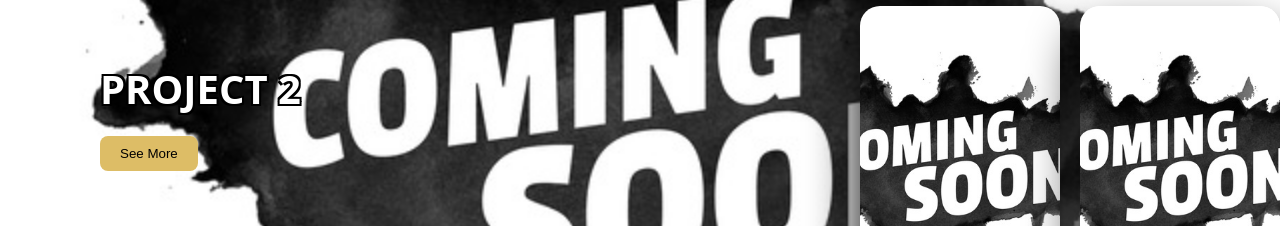
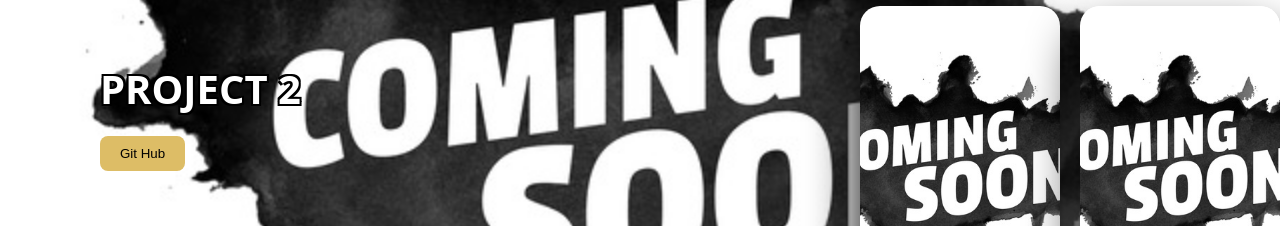
Before and after one commit to NisalkaJay/Portfolio, a React (Vite) app: page / in a window 1280 px wide. Shown: the part 2720-2946 px from the top of the page. Built offline with nearby package versions, Linux system fonts and the light colour scheme.

Commit message:
Updated Projects component and multiple CSS modules

```diff
--- a/src/components/Projects.jsx
+++ b/src/components/Projects.jsx
@@ -44,28 +44,28 @@ const Projects = () => {
           <div className={styles.projectsSliderContent}>
             <div className={styles.projectsSliderName}>project 1</div>
             <div className={styles.projectsSliderDescription}></div>
-            <button className={styles.projectsSliderButton}>See More</button>
+            <button className={styles.projectsSliderButton}>Git Hub</button>
           </div>
         </div>
         <div className={styles.projectsSliderItem} style={{ backgroundImage: `url(${img4})` }}>
           <div className={styles.projectsSliderContent}>
             <div className={styles.projectsSliderName}>project 2</div>
             <div className={styles.projectsSliderDescription}></div>
-            <button className={styles.projectsSliderButton}>See More</button>
+            <button className={styles.projectsSliderButton}>Git Hub</button>
           </div>
         </div>
         <div className={styles.projectsSliderItem} style={{ backgroundImage: `url(${img4})` }}>
           <div className={styles.projectsSliderContent}>
             <div className={styles.projectsSliderName}>project 3</div>
             <div className={styles.projectsSliderDescription}></div>
-            <button className={styles.projectsSliderButton}>See More</button>
+            <button className={styles.projectsSliderButton}>Git Hub</button>
           </div>
         </div>
         <div className={styles.projectsSliderItem} style={{ backgroundImage: `url(${img4})` }}>
           <div className={styles.projectsSliderContent}>
             <div className={styles.projectsSliderName}>project 4</div>
             <div className={styles.projectsSliderDescription}></div>
-            <button className={styles.projectsSliderButton}>See More</button>
+            <button className={styles.projectsSliderButton}>Git Hub</button>
           </div>
         </div>
       </div>
--- a/src/css/Contact.module.css
+++ b/src/css/Contact.module.css
@@ -172,7 +172,7 @@
     }
 }
 
-@media screen and (max-width: 450px) {
+@media screen and (max-width: 500px) {
     .section {
         height: 120vh;
     }
--- a/src/css/Home.module.css
+++ b/src/css/Home.module.css
@@ -128,7 +128,7 @@
 }
 
 /* Media Query for screens up to 450px */
-@media (max-width: 450px) {
+@media (max-width: 500px) {
   .section{
     height: 100vh;
     width: 100%;
--- a/src/css/Navbar.module.css
+++ b/src/css/Navbar.module.css
@@ -190,7 +190,7 @@
         margin-right: 10px;
     }
 }
-@media (max-width: 460px) {
+@media (max-width: 500px) {
     .navbar {
         height: 60px;
 
--- a/src/css/Project.module.css
+++ b/src/css/Project.module.css
@@ -181,7 +181,7 @@
       filter: blur(0);
     }
   }
-  @media (max-width: 420px){
+  @media (max-width: 500px){
 
     .projectsSection{
       width: 100%;
--- a/src/css/tech.module.css
+++ b/src/css/tech.module.css
@@ -114,7 +114,7 @@
 }
 
 
-@media (max-width: 480px){
+@media (max-width: 500px){
     .section{
         height: 90vh;
     }
```
